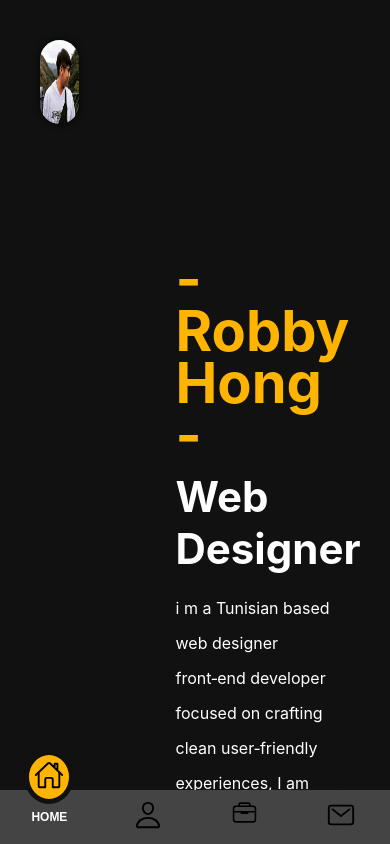
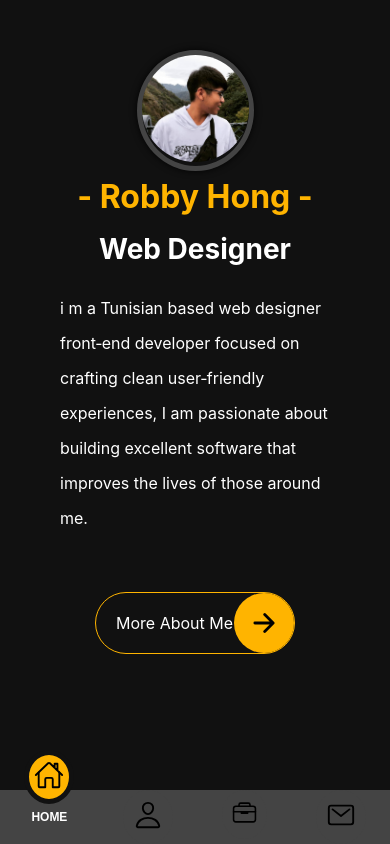
Before and after one commit to tiancai-1228/personal_website, a Next.js app: page / in a window 390 px wide. Built offline with nearby package versions, Linux system fonts and the light colour scheme.

Commit message:
home page rwd

```diff
--- a/src/pages/index.tsx
+++ b/src/pages/index.tsx
@@ -13,7 +13,7 @@ const index: NextPage = () => {
       case "HOME":
         return <Home />;
       case "ABOUT":
-        return <About />;
+        return <Home />;
       default:
         return <Home />;
     }
--- a/src/styles/Home.module.css
+++ b/src/styles/Home.module.css
@@ -109,20 +109,47 @@
   .bg {
     display: none;
   }
+  .content {
+    position: static;
+    width: 100%;
+    flex-direction: column;
+    align-items: center;
+  }
   .logo {
-    width: 10%;
-    height: 10%;
+    position: static;
+    margin-top: 50px;
+    justify-content: center;
+    width: 30%;
+    height: auto;
+    border-radius: 50%;
+    border: 5px solid #444;
+  }
+  .img {
+    border-radius: 50%;
+  }
+
+  .about {
+    position: static;
+    width: 100%;
+    display: flex;
+    flex-direction: column;
+    align-items: center;
+    padding: 0 60px;
   }
   .h1 {
     margin: 0;
-  }
-  .about {
-    font-size: 28px;
+    font-size: 32px;
+    font-weight: 700;
   }
 
   .h2 {
     color: #fff;
-    padding-top: 10px;
+    padding: 0;
+    font-size: 28px;
+    font-weight: 700;
     margin: 0;
   }
+  .more {
+    width: 200px;
+  }
 }
```
